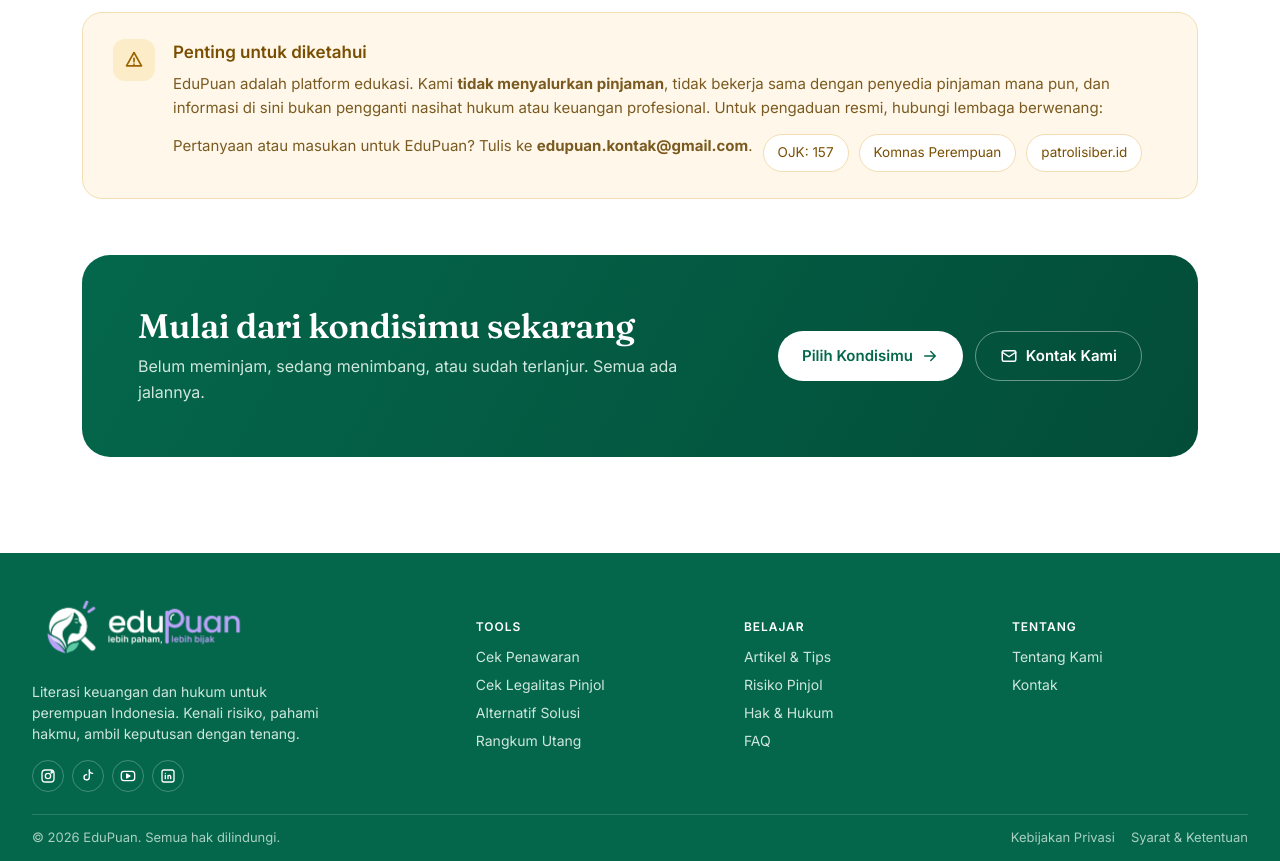
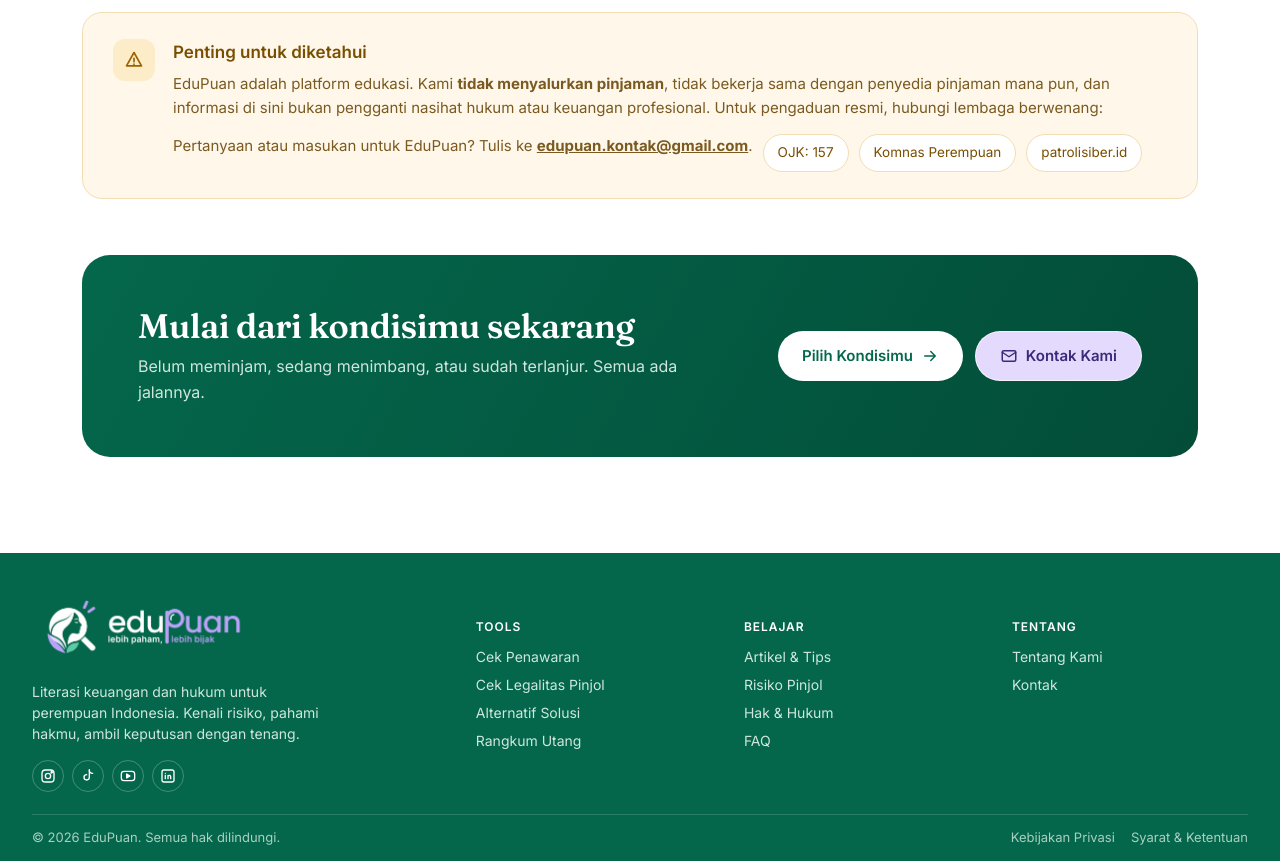
Before and after one commit to blacurly/maria-walanda-maramis, a Next.js app in the folder web/: page /tentang in a window 1280 px wide. Shown: the part 4560-5421 px from the top of the page. Built offline with nearby package versions, Linux system fonts and the light colour scheme.

Commit message:
fix(frontend): banner CTA tentang satu hijau dan kapsul Kontak Kami lilac

```diff
--- a/web/src/app/tentang/tentang.css
+++ b/web/src/app/tentang/tentang.css
@@ -115,7 +115,8 @@
 .ep-tentang .btn { display: inline-flex; align-items: center; gap: 8px; height: 50px; padding: 0 24px; border-radius: 999px; font-weight: 600; font-size: 15px; }
 .ep-tentang .btn svg { width: 18px; height: 18px; }
 .ep-tentang .b1 { background: #fff; color: var(--g); }
-.ep-tentang .b2 { border: 1.5px solid rgba(255, 255, 255, 0.4); color: #fff; }
+.ep-tentang .b2 { background: #e4dafd; color: #3b2a7a; border: 1.5px solid #e4dafd; }
+.ep-tentang .b2:hover { background: #d3c4fa; border-color: #d3c4fa; }
 .ep-tentang .b3 { background: var(--p); color: #fff; }
 
 /* Tablet & HP */
@@ -140,3 +141,16 @@
   .ep-tentang .ai { flex-direction: column; align-items: flex-start; }
   .ep-tentang .ai .btn { margin-left: 0; }
 }
+
+.ep-tentang .b2 { border-color: rgba(255, 255, 255, .7); }
+.ep-tentang .b2:hover { background: rgba(255, 255, 255, .12); }
+.ep-tentang .btn:focus-visible { outline: 2px solid #fff; outline-offset: 3px; }
+.ep-tentang .note a { text-decoration: underline; word-break: break-all; }
+@media (max-width: 560px) {
+  .ep-tentang .cta { padding: 32px 24px; border-radius: 22px; }
+  .ep-tentang .cta h2 { font-size: 26px; }
+  .ep-tentang .btns { width: 100%; flex-direction: column; }
+  .ep-tentang .btn { width: 100%; justify-content: center; }
+}
+.ep-tentang .btn { transition: background .15s, transform .15s; cursor: pointer; }
+.ep-tentang .b2:active { transform: scale(.97); }
```
